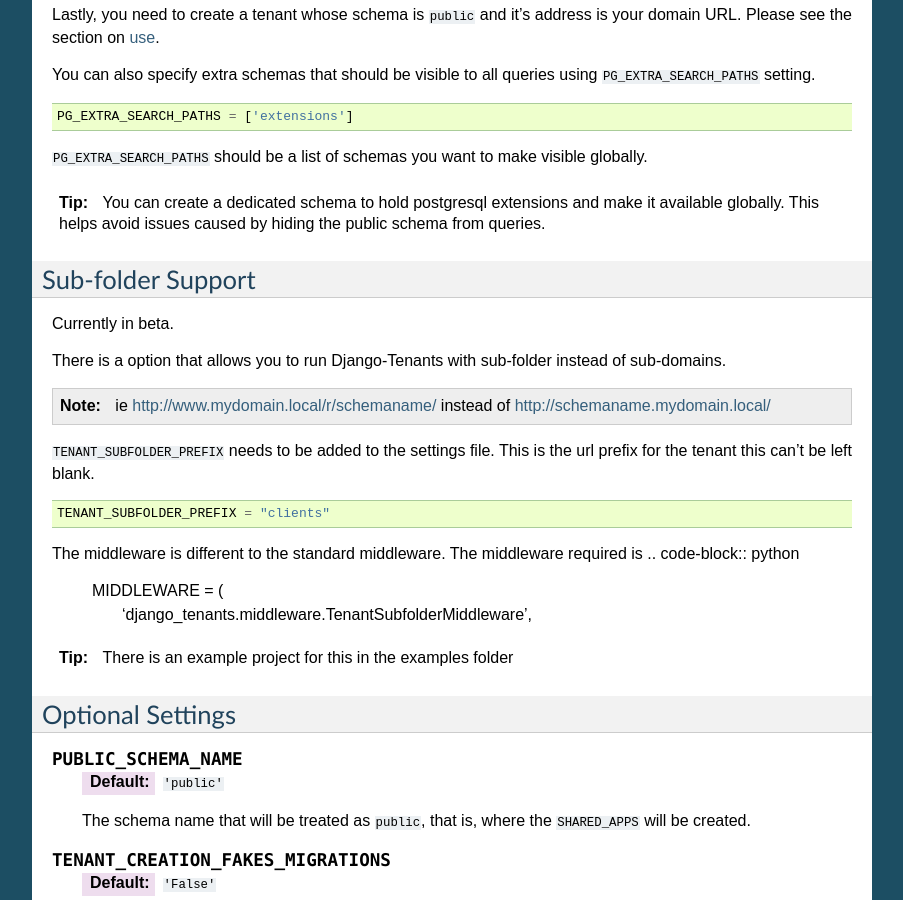
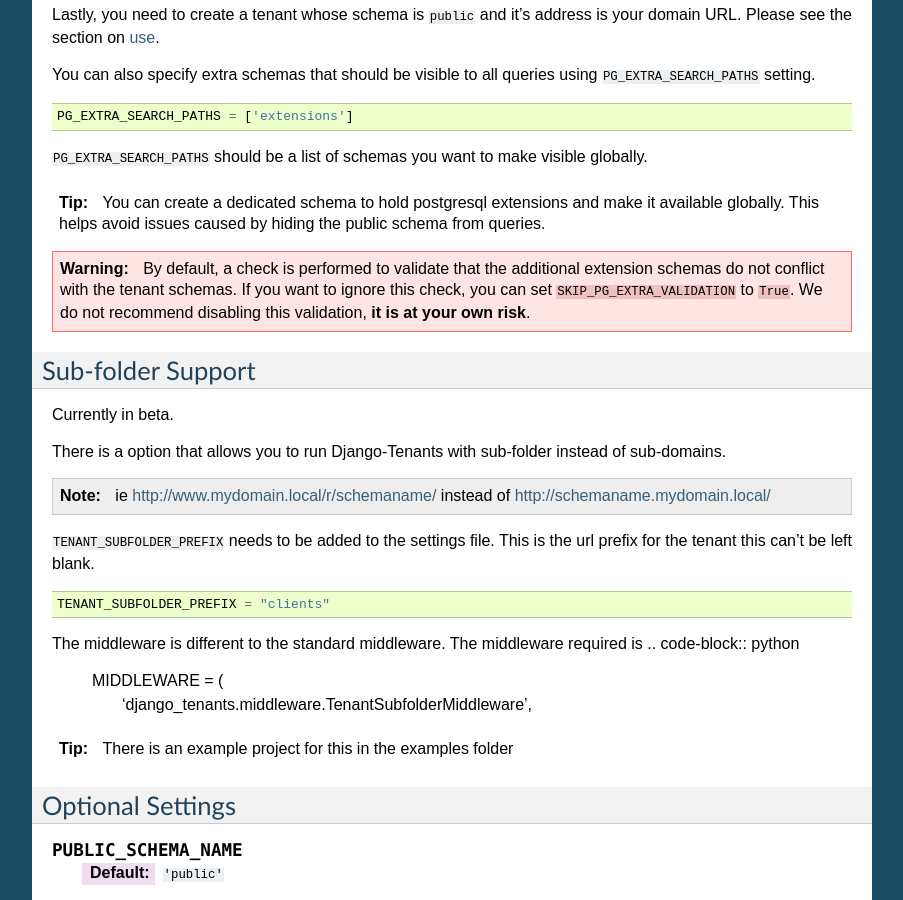
Before and after one commit to django-tenants/django-tenants, a Sphinx documentation site: the page built from docs/install.rst, in a window 1280 px wide and 900 px high, scrolled down 2610 px. Shown: the whole window, without its empty margins (198-1101 px from the left). Built offline with Sphinx 7.4.7, drawn with Linux system fonts in a browser that asks for light colours; the version number could not be read and is left out.

Commit message:
Add a switch to be able to disable PG_EXTRA_SEARCH_PATHS check + docs/install.rst cleanup.

```diff
--- a/docs/install.rst
+++ b/docs/install.rst
@@ -168,6 +168,11 @@
    available globally. This helps avoid issues caused by hiding the public
    schema from queries.
 
+.. warning::
+    By default, a check is performed to validate that the additional extension schemas do not conflict with the tenant schemas.
+    If you want to ignore this check, you can set ``SKIP_PG_EXTRA_VALIDATION`` to ``True``.
+    We do not recommend disabling this validation, **it is at your own risk**.
+
 Sub-folder Support
 ==================
 
```
Also changed, not shown: 1 other file.
